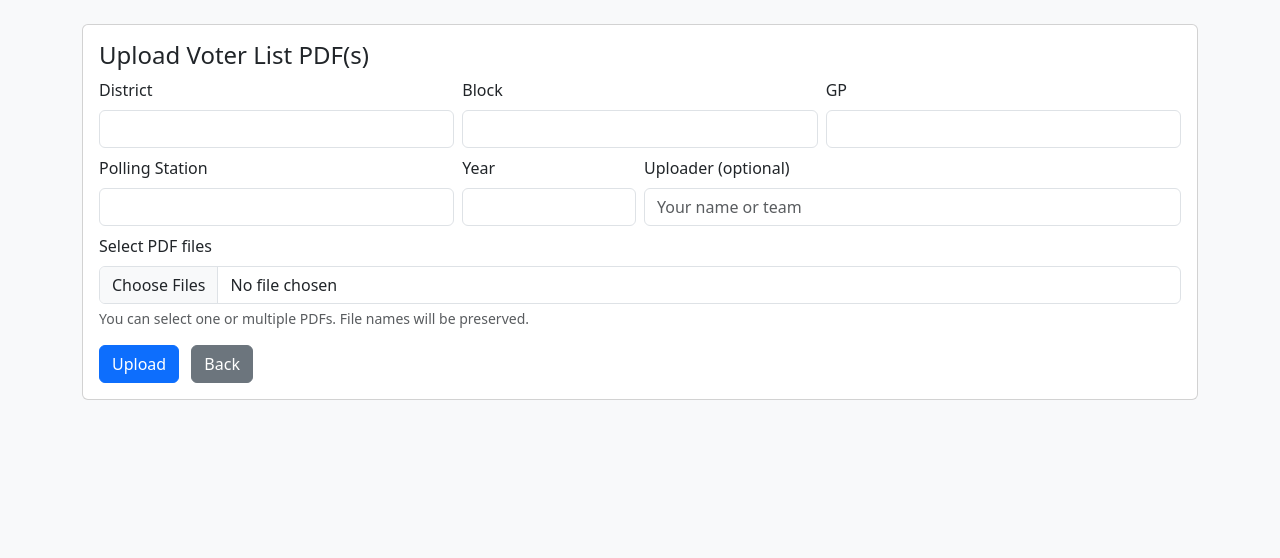
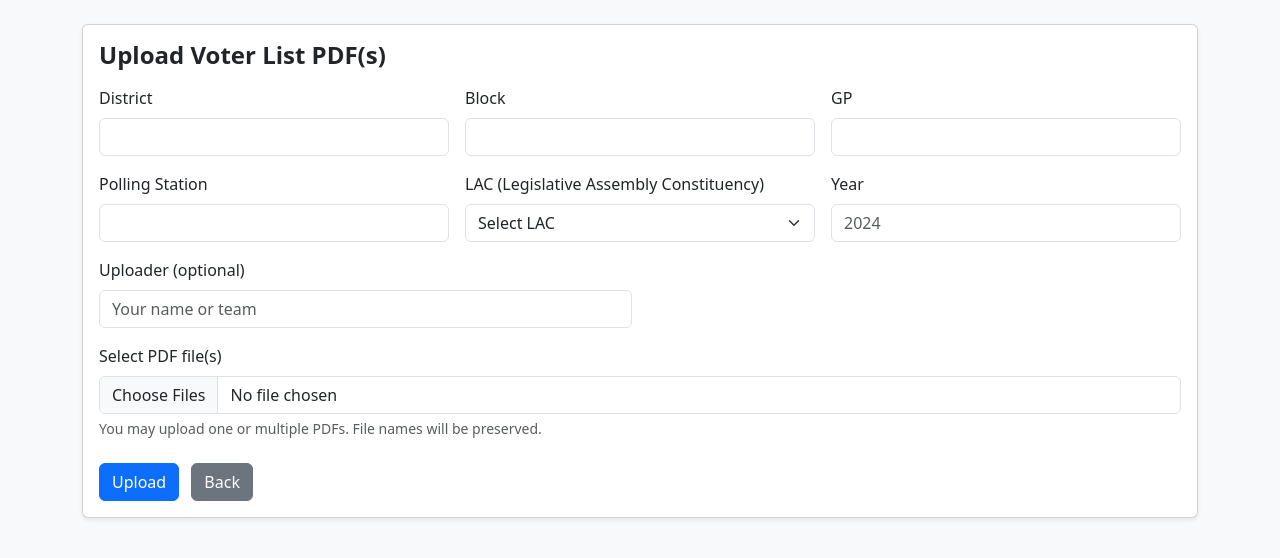
Before and after one commit to Bijush/Voterlist, a Flask app: template templates/form_voterlist.html in a window 1280 px wide. Shown: the top 558 px of the page. Run offline with Flask 3, Linux system fonts and the light colour scheme; the template is opened without the code that fills it, so the values that code supplies are empty; parts of the project's set-up code (start-up, migrations or seed data) failed here and were passed over; some libraries are stand-ins or nearby versions.

Commit message:
Update form_voterlist.html

```diff
--- a/templates/form_voterlist.html
+++ b/templates/form_voterlist.html
@@ -1,49 +1,82 @@
 <!doctype html>
 <html lang="en">
 <head>
-  <meta charset="utf-8"><title>Upload Voter List</title>
+  <meta charset="utf-8">
+  <title>Upload Voter List</title>
   <meta name="viewport" content="width=device-width,initial-scale=1">
   <link href="https://cdn.jsdelivr.net/npm/bootstrap@5.3.2/dist/css/bootstrap.min.css" rel="stylesheet">
 </head>
+
 <body class="bg-light">
   <div class="container py-4">
-    <div class="card p-3">
-      <h4>Upload Voter List PDF(s)</h4>
+    <div class="card p-3 shadow-sm">
+      <h4 class="mb-3 fw-bold">Upload Voter List PDF(s)</h4>
+
       <form method="post" enctype="multipart/form-data">
-        <div class="row g-2">
+        <div class="row g-3">
+
           <div class="col-md-4">
             <label class="form-label">District</label>
             <input name="district" class="form-control" required>
           </div>
+
           <div class="col-md-4">
             <label class="form-label">Block</label>
             <input name="block" class="form-control" required>
           </div>
+
           <div class="col-md-4">
             <label class="form-label">GP</label>
             <input name="gp" class="form-control" required>
           </div>
+
           <div class="col-md-4">
             <label class="form-label">Polling Station</label>
             <input name="polling_station" class="form-control" required>
           </div>
-          <div class="col-md-2">
+
+          <!-- ✅ LAC Dropdown (Required) -->
+          <div class="col-md-4">
+            <label class="form-label">LAC (Legislative Assembly Constituency)</label>
+            <select name="lac_no" class="form-select" required>
+              <option value="" selected disabled>Select LAC</option>
+
+              <optgroup label="Cachar">
+                <option value="42-Udharbond">42 – Udharbond</option>
+                <option value="117-Borkhola">117 – Borkhola</option>
+              </optgroup>
+
+              <optgroup label="Karimganj">
+                <option value="3-Ratabari">3 – Ratabari</option>
+                <option value="4-Patharkandi">4 – Patharkandi</option>
+              </optgroup>
+
+              <optgroup label="Hailakandi">
+                <option value="6-Hailakandi">6 – Hailakandi</option>
+                <option value="7-Katlicherra">7 – Katlicherra</option>
+              </optgroup>
+
+            </select>
+          </div>
+
+          <div class="col-md-4">
             <label class="form-label">Year</label>
-            <input name="year" class="form-control" required>
+            <input name="year" type="number" class="form-control" placeholder="2024" required>
           </div>
+
           <div class="col-md-6">
             <label class="form-label">Uploader (optional)</label>
             <input name="uploader" class="form-control" placeholder="Your name or team">
           </div>
 
           <div class="col-12">
-            <label class="form-label">Select PDF files</label>
+            <label class="form-label">Select PDF file(s)</label>
             <input name="pdfs" type="file" accept="application/pdf" multiple class="form-control" required>
-            <div class="form-text">You can select one or multiple PDFs. File names will be preserved.</div>
+            <div class="form-text">You may upload one or multiple PDFs. File names will be preserved.</div>
           </div>
         </div>
 
-        <div class="mt-3">
+        <div class="mt-4">
           <button class="btn btn-primary" type="submit">Upload</button>
           <a href="{{ url_for('index') }}" class="btn btn-secondary ms-2">Back</a>
         </div>
```
